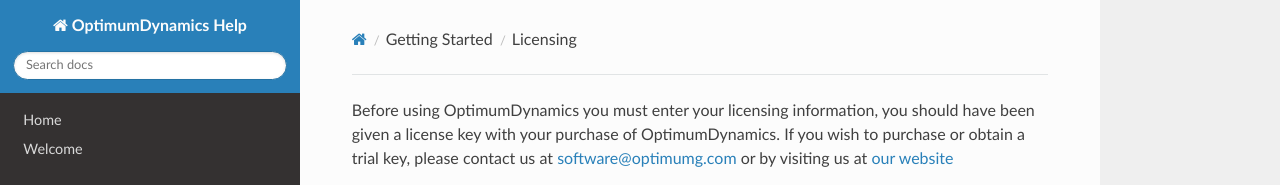
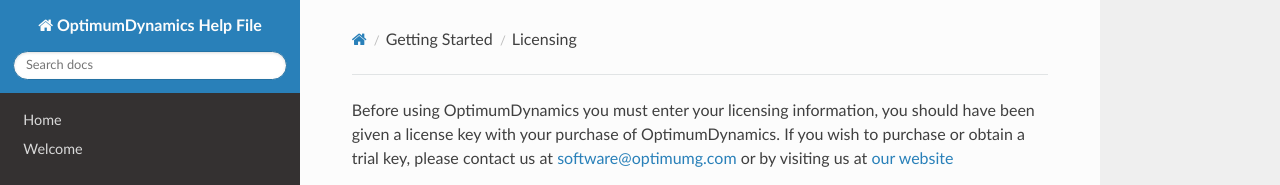
Before and after one commit to OptimumG/OptimumDynamicsHelp, an MkDocs documentation site: the page built from docs/Getting_Started/3_Licensing.md, in a window 1280 px wide. Shown: the top 185 px of the page. Built offline with MkDocs 1.6.1, drawn with Linux system fonts in a browser that asks for light colours; nearby versions of some CDN libraries.

```diff
--- a/mkdocs.yml
+++ b/mkdocs.yml
@@ -1,12 +1,13 @@
-site_name: OptimumDynamics Help
+site_name: OptimumDynamics Help File
+
 nav:
     - Home: index.md
     - Welcome: welcome.md
     - Getting Started:
-      - Software Requirements: 1_Getting_Started/1_Software_Requirements.md
-      - Installation: 1_Getting_Started/2_Installation.md
-      - Licensing: 1_Getting_Started/3_Licensing.md
-      - Starting a Project: 1_Getting_Started/4_Starting_a_Project.md
+      - Software Requirements: Getting_Started/1_Software_Requirements.md
+      - Installation: Getting_Started/2_Installation.md
+      - Licensing: Getting_Started/3_Licensing.md
+      - Starting a Project: Getting_Started/4_Starting_a_Project.md
     - Detailed Guide:
       - Introduction: 2_Detailed_Guide/0_introduction.md
       - Understanding Vehicle Design: 2_Detailed_Guide/1_Understanding_Vehicle_Design.md
@@ -20,7 +21,6 @@ nav:
       - 3D Visualization: 3_Additional_Information/4_3D_Visualization.md
       - FAQ: 3_Additional_Information/5_FAQ.md
 
-
 theme:
   name: readthedocs
 site_favicon: OptimumDynamics_512x512.ico
```
Also changed, not shown: docs/Getting_Started/1_Software_Requirements.md (renamed from docs/1_Getting_Started/1_Software_Requirements.md), docs/Getting_Started/2_Installation.md (renamed from docs/1_Getting_Started/2_Installation.md), docs/Getting_Started/3_Licensing.md (renamed from docs/1_Getting_Started/3_Licensing.md), docs/Getting_Started/4_Starting_a_Project.md (renamed from docs/1_Getting_Started/4_Starting_a_Project.md).
